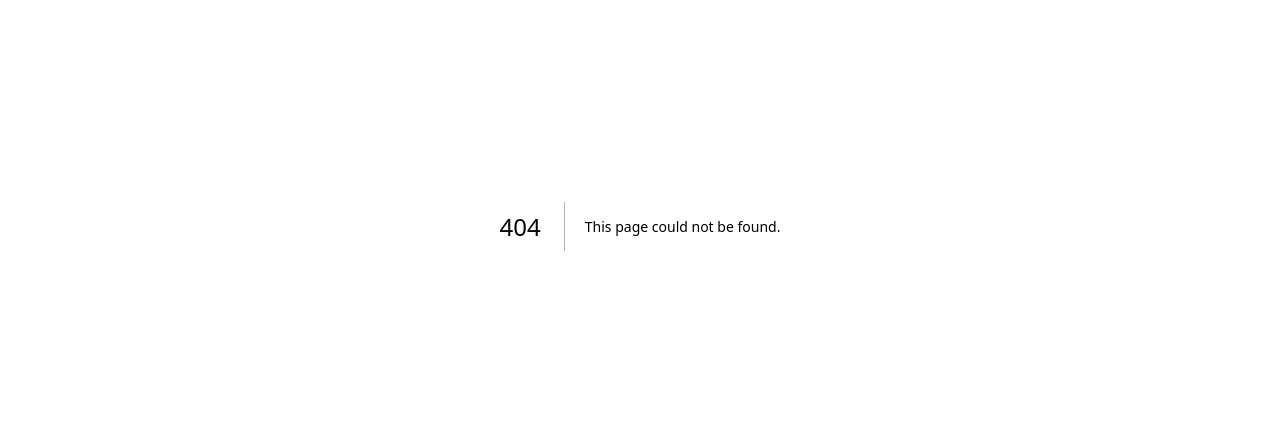
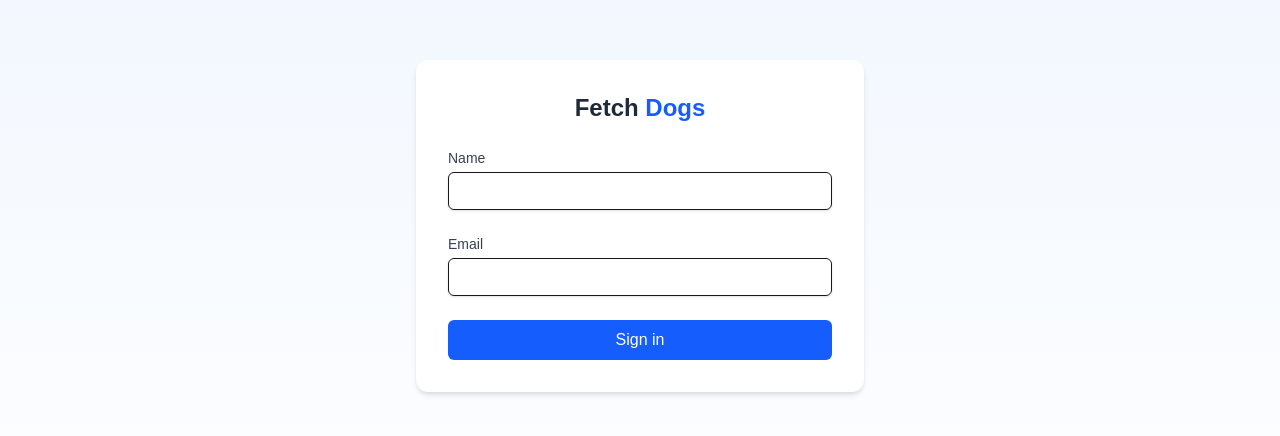
Before and after one commit to Bhavyashreeputta/fetch-a-friend, a Next.js app: page /login in a window 1280 px wide. Before the commit this address had no page. Shown: the part 174-610 px from the top of the page. Built offline with nearby package versions, Linux system fonts and the light colour scheme.

Commit message:
login page + edge-auth proxy

```diff
--- /dev/null
+++ b/src/app/api/auth/login/route.ts
@@ -0,0 +1,19 @@
+import { NextRequest, NextResponse } from 'next/server';
+
+export async function POST(req: NextRequest) {
+  const { name, email } = await req.json();
+
+  const fetchRes = await fetch(
+    'https://frontend-take-home-service.fetch.com/auth/login',
+    {
+      method: 'POST',
+      headers: { 'Content-Type': 'application/json' },
+      credentials: 'include',
+      body: JSON.stringify({ name, email }),
+    },
+  );
+
+  const res = new NextResponse(fetchRes.body, { status: fetchRes.status });
+  fetchRes.headers.forEach((v, k) => res.headers.set(k, v));
+  return res;
+}
--- /dev/null
+++ b/src/app/login/page.tsx
@@ -0,0 +1,78 @@
+'use client';
+
+import { useState } from 'react';
+import { useRouter } from 'next/navigation';
+
+export default function LoginPage() {
+  const router = useRouter();
+  const [form, setForm] = useState({ name: '', email: '' });
+  const [error, setError] = useState<string | null>(null);
+  const [loading, setLoading] = useState(false);
+
+  async function handleSubmit(e: React.FormEvent) {
+    e.preventDefault();
+    setError(null);
+    setLoading(true);
+
+    try {
+      const res = await fetch('/api/auth/login', {
+        method: 'POST',
+        headers: { 'Content-Type': 'application/json' },
+        credentials: 'include',
+        body: JSON.stringify(form),
+      });
+
+      if (!res.ok) throw new Error('Auth failed');
+      router.push('/search');
+    } catch {
+      setError('Login failed – check your email and try again.');
+    } finally {
+      setLoading(false);
+    }
+  }
+
+  return (
+    <main className="flex min-h-screen items-center justify-center bg-gradient-to-b from-blue-50 to-white px-4">
+      <form
+        onSubmit={handleSubmit}
+        className="w-full max-w-sm space-y-6 rounded-xl bg-white p-8 shadow-md sm:max-w-md"
+      >
+        <h1 className="text-center text-2xl font-bold text-gray-800">
+          Fetch&nbsp;<span className="text-blue-600">Dogs</span>
+        </h1>
+
+        <div>
+          <label className="block text-sm font-medium text-gray-700">Name</label>
+          <input
+            type="text"
+            value={form.name}
+            onChange={(e) => setForm({ ...form, name: e.target.value })}
+            required
+            className="mt-1 w-full rounded-md border px-3 py-2 text-sm shadow-sm focus:border-blue-500 focus:outline-none focus:ring-2 focus:ring-blue-200"
+          />
+        </div>
+
+        <div>
+          <label className="block text-sm font-medium text-gray-700">Email</label>
+          <input
+            type="email"
+            value={form.email}
+            onChange={(e) => setForm({ ...form, email: e.target.value })}
+            required
+            className="mt-1 w-full rounded-md border px-3 py-2 text-sm shadow-sm focus:border-blue-500 focus:outline-none focus:ring-2 focus:ring-blue-200"
+          />
+        </div>
+
+        {error && <p className="text-sm text-red-600">{error}</p>}
+
+        <button
+          type="submit"
+          disabled={loading}
+          className="w-full rounded-md bg-blue-600 py-2 font-medium text-white transition hover:bg-blue-700 disabled:bg-gray-400"
+        >
+          {loading ? 'Signing in…' : 'Sign in'}
+        </button>
+      </form>
+    </main>
+  );
+}
--- a/src/app/page.tsx
+++ b/src/app/page.tsx
@@ -1,103 +1,15 @@
-import Image from "next/image";
+import Link from 'next/link';
 
 export default function Home() {
   return (
-    <div className="grid grid-rows-[20px_1fr_20px] items-center justify-items-center min-h-screen p-8 pb-20 gap-16 sm:p-20 font-[family-name:var(--font-geist-sans)]">
-      <main className="flex flex-col gap-[32px] row-start-2 items-center sm:items-start">
-        <Image
-          className="dark:invert"
-          src="/next.svg"
-          alt="Next.js logo"
-          width={180}
-          height={38}
-          priority
-        />
-        <ol className="list-inside list-decimal text-sm/6 text-center sm:text-left font-[family-name:var(--font-geist-mono)]">
-          <li className="mb-2 tracking-[-.01em]">
-            Get started by editing{" "}
-            <code className="bg-black/[.05] dark:bg-white/[.06] px-1 py-0.5 rounded font-[family-name:var(--font-geist-mono)] font-semibold">
-              src/app/page.tsx
-            </code>
-            .
-          </li>
-          <li className="tracking-[-.01em]">
-            Save and see your changes instantly.
-          </li>
-        </ol>
-
-        <div className="flex gap-4 items-center flex-col sm:flex-row">
-          <a
-            className="rounded-full border border-solid border-transparent transition-colors flex items-center justify-center bg-foreground text-background gap-2 hover:bg-[#383838] dark:hover:bg-[#ccc] font-medium text-sm sm:text-base h-10 sm:h-12 px-4 sm:px-5 sm:w-auto"
-            href="https://vercel.com/new?utm_source=create-next-app&utm_medium=appdir-template-tw&utm_campaign=create-next-app"
-            target="_blank"
-            rel="noopener noreferrer"
-          >
-            <Image
-              className="dark:invert"
-              src="/vercel.svg"
-              alt="Vercel logomark"
-              width={20}
-              height={20}
-            />
-            Deploy now
-          </a>
-          <a
-            className="rounded-full border border-solid border-black/[.08] dark:border-white/[.145] transition-colors flex items-center justify-center hover:bg-[#f2f2f2] dark:hover:bg-[#1a1a1a] hover:border-transparent font-medium text-sm sm:text-base h-10 sm:h-12 px-4 sm:px-5 w-full sm:w-auto md:w-[158px]"
-            href="https://nextjs.org/docs?utm_source=create-next-app&utm_medium=appdir-template-tw&utm_campaign=create-next-app"
-            target="_blank"
-            rel="noopener noreferrer"
-          >
-            Read our docs
-          </a>
-        </div>
-      </main>
-      <footer className="row-start-3 flex gap-[24px] flex-wrap items-center justify-center">
-        <a
-          className="flex items-center gap-2 hover:underline hover:underline-offset-4"
-          href="https://nextjs.org/learn?utm_source=create-next-app&utm_medium=appdir-template-tw&utm_campaign=create-next-app"
-          target="_blank"
-          rel="noopener noreferrer"
-        >
-          <Image
-            aria-hidden
-            src="/file.svg"
-            alt="File icon"
-            width={16}
-            height={16}
-          />
-          Learn
-        </a>
-        <a
-          className="flex items-center gap-2 hover:underline hover:underline-offset-4"
-          href="https://vercel.com/templates?framework=next.js&utm_source=create-next-app&utm_medium=appdir-template-tw&utm_campaign=create-next-app"
-          target="_blank"
-          rel="noopener noreferrer"
-        >
-          <Image
-            aria-hidden
-            src="/window.svg"
-            alt="Window icon"
-            width={16}
-            height={16}
-          />
-          Examples
-        </a>
-        <a
-          className="flex items-center gap-2 hover:underline hover:underline-offset-4"
-          href="https://nextjs.org?utm_source=create-next-app&utm_medium=appdir-template-tw&utm_campaign=create-next-app"
-          target="_blank"
-          rel="noopener noreferrer"
-        >
-          <Image
-            aria-hidden
-            src="/globe.svg"
-            alt="Globe icon"
-            width={16}
-            height={16}
-          />
-          Go to nextjs.org →
-        </a>
-      </footer>
-    </div>
+    <main className="flex min-h-screen flex-col items-center justify-center gap-6 bg-white">
+      <h1 className="text-4xl font-bold text-gray-800">Welcome to Fetch Dogs 🐶</h1>
+      <Link
+        href="/login"
+        className="rounded-lg bg-blue-600 px-6 py-3 text-white shadow-lg transition hover:bg-blue-700"
+      >
+        Login to start
+      </Link>
+    </main>
   );
 }
```
Also changed, not shown: package.json (+10 -5 lines), 1 other file (tests, documents, lock files or other folders).
